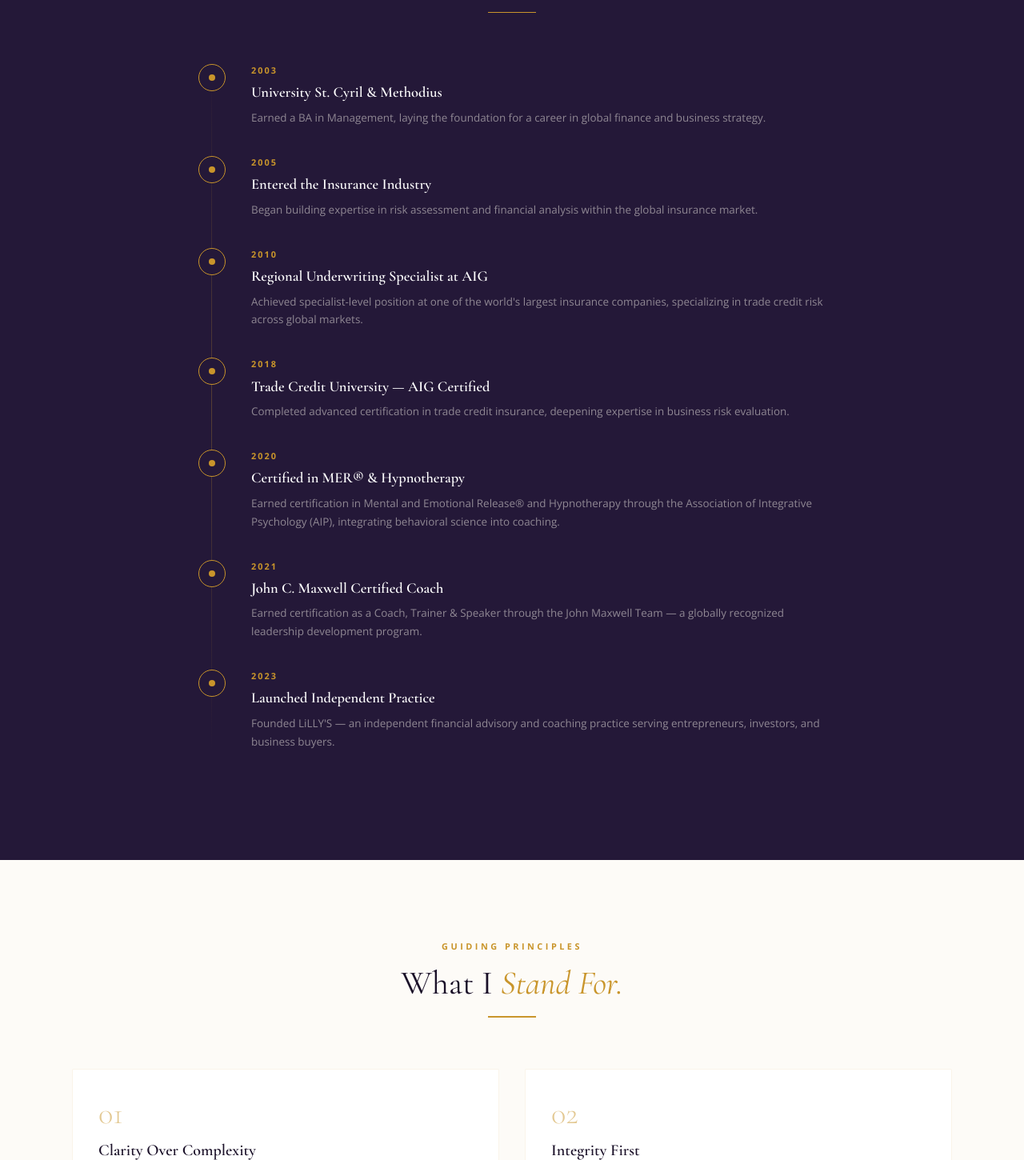
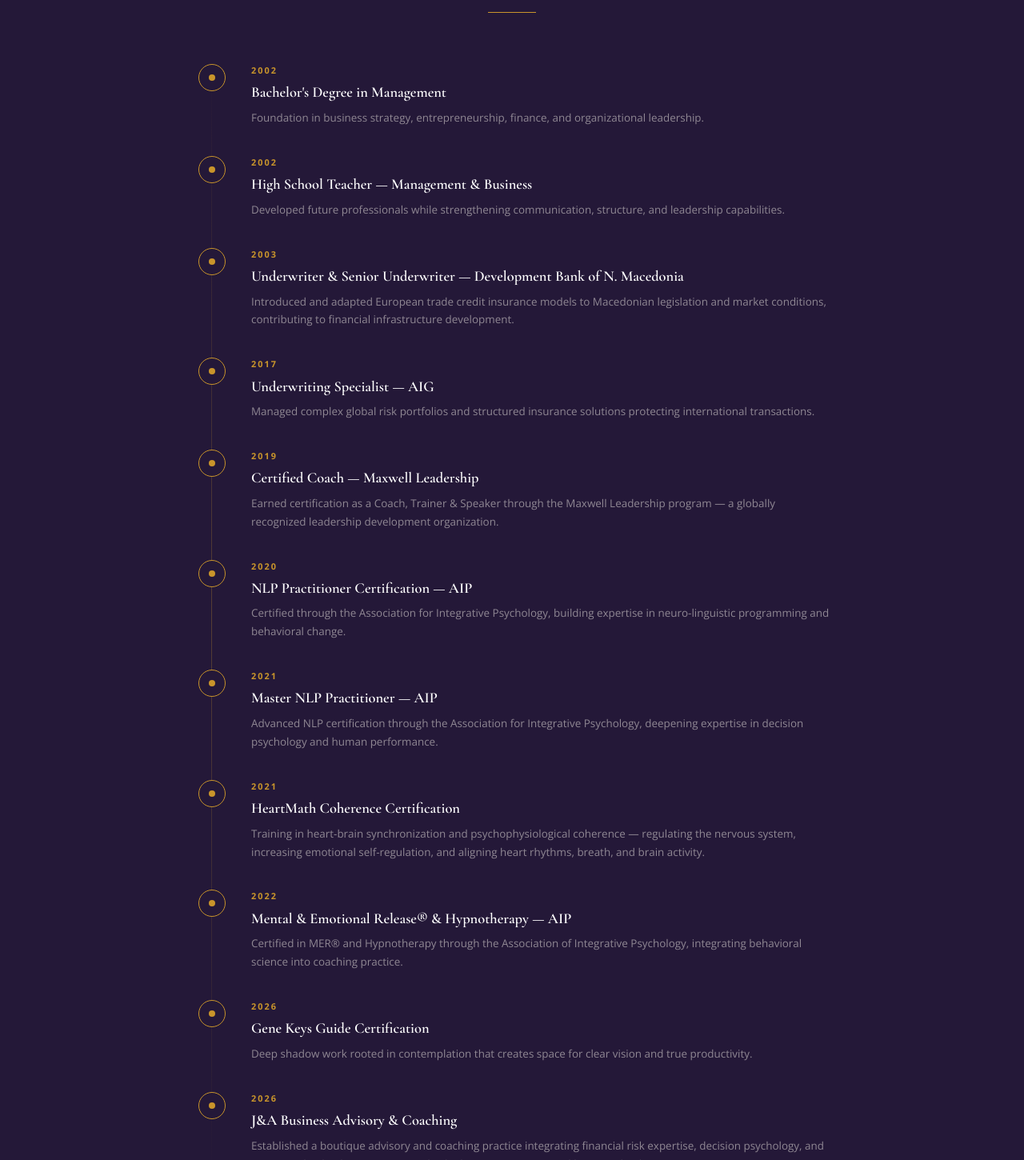
Before and after one commit to Josz009/jasmina-website, a Next.js app: page /about in a window 1280 px wide. Shown: the part 1740-3190 px from the top of the page at 80% size. Built offline with nearby package versions, Linux system fonts and the light colour scheme.

Commit message:
Update About page professional journey timeline

```diff
--- a/src/app/about/page.tsx
+++ b/src/app/about/page.tsx
@@ -11,13 +11,17 @@ import Footer from "@/components/Footer";
 gsap.registerPlugin(ScrollTrigger);
 
 const timeline = [
-  { year: "2003", title: "University St. Cyril & Methodius", desc: "Earned a BA in Management, laying the foundation for a career in global finance and business strategy." },
-  { year: "2005", title: "Entered the Insurance Industry", desc: "Began building expertise in risk assessment and financial analysis within the global insurance market." },
-  { year: "2010", title: "Regional Underwriting Specialist at AIG", desc: "Achieved specialist-level position at one of the world's largest insurance companies, specializing in trade credit risk across global markets." },
-  { year: "2018", title: "Trade Credit University — AIG Certified", desc: "Completed advanced certification in trade credit insurance, deepening expertise in business risk evaluation." },
-  { year: "2020", title: "Certified in MER® & Hypnotherapy", desc: "Earned certification in Mental and Emotional Release® and Hypnotherapy through the Association of Integrative Psychology (AIP), integrating behavioral science into coaching." },
-  { year: "2021", title: "John C. Maxwell Certified Coach", desc: "Earned certification as a Coach, Trainer & Speaker through the John Maxwell Team — a globally recognized leadership development program." },
-  { year: "2023", title: "Launched Independent Practice", desc: "Founded LiLLY'S — an independent financial advisory and coaching practice serving entrepreneurs, investors, and business buyers." },
+  { year: "2002", title: "Bachelor's Degree in Management", desc: "Foundation in business strategy, entrepreneurship, finance, and organizational leadership." },
+  { year: "2002", title: "High School Teacher — Management & Business", desc: "Developed future professionals while strengthening communication, structure, and leadership capabilities." },
+  { year: "2003", title: "Underwriter & Senior Underwriter — Development Bank of N. Macedonia", desc: "Introduced and adapted European trade credit insurance models to Macedonian legislation and market conditions, contributing to financial infrastructure development." },
+  { year: "2017", title: "Underwriting Specialist — AIG", desc: "Managed complex global risk portfolios and structured insurance solutions protecting international transactions." },
+  { year: "2019", title: "Certified Coach — Maxwell Leadership", desc: "Earned certification as a Coach, Trainer & Speaker through the Maxwell Leadership program — a globally recognized leadership development organization." },
+  { year: "2020", title: "NLP Practitioner Certification — AIP", desc: "Certified through the Association for Integrative Psychology, building expertise in neuro-linguistic programming and behavioral change." },
+  { year: "2021", title: "Master NLP Practitioner — AIP", desc: "Advanced NLP certification through the Association for Integrative Psychology, deepening expertise in decision psychology and human performance." },
+  { year: "2021", title: "HeartMath Coherence Certification", desc: "Training in heart-brain synchronization and psychophysiological coherence — regulating the nervous system, increasing emotional self-regulation, and aligning heart rhythms, breath, and brain activity." },
+  { year: "2022", title: "Mental & Emotional Release® & Hypnotherapy — AIP", desc: "Certified in MER® and Hypnotherapy through the Association of Integrative Psychology, integrating behavioral science into coaching practice." },
+  { year: "2026", title: "Gene Keys Guide Certification", desc: "Deep shadow work rooted in contemplation that creates space for clear vision and true productivity." },
+  { year: "2026", title: "J&A Business Advisory & Coaching", desc: "Established a boutique advisory and coaching practice integrating financial risk expertise, decision psychology, and conscious leadership to support individuals, entrepreneurs, and business leaders." },
 ];
 
 const values = [
```
